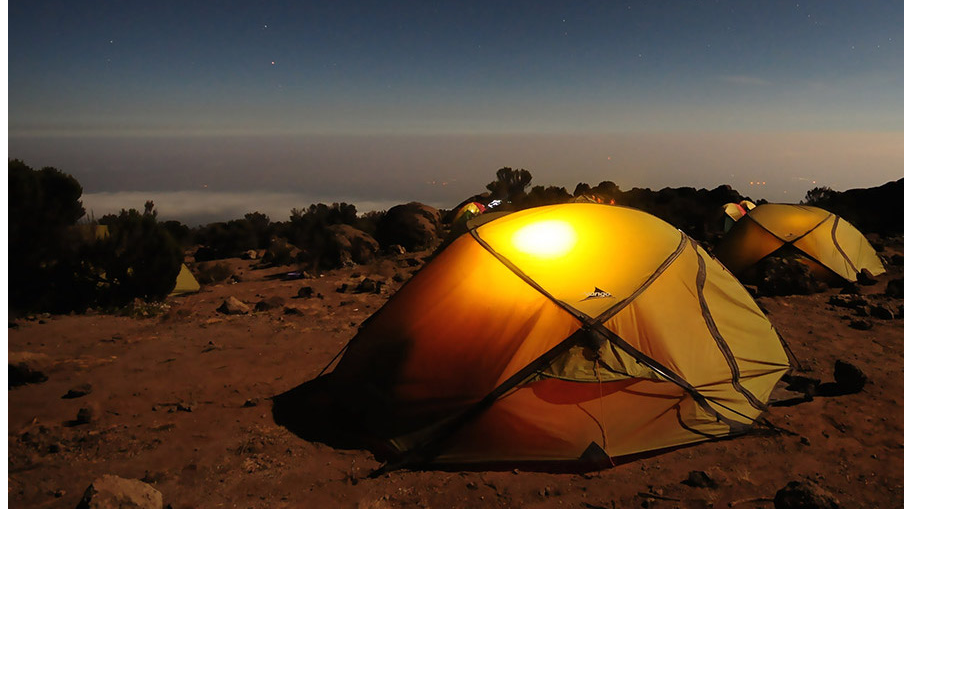
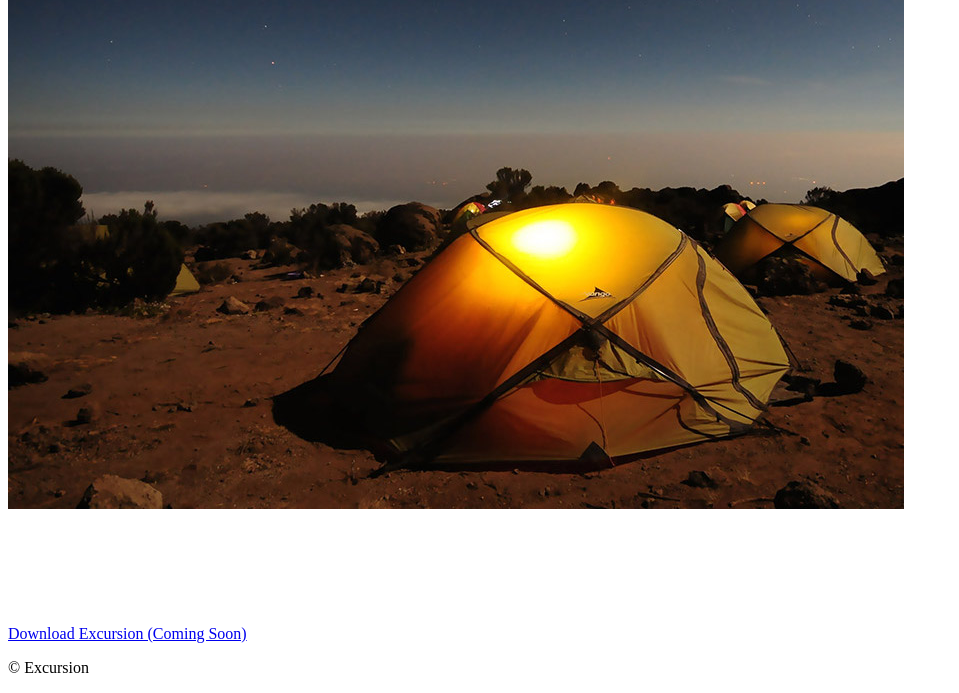
Before and after one commit to nvamsikrishna05/Excursion, a plain HTML site: page index.html in a window 1280 px wide. Shown: the part 270-963 px from the top of the page, without its empty margins (0-959 px from the left). Before the commit the page ends 903 px from the top, so only its background shows below. Drawn offline with Linux system fonts and the light colour scheme.

Commit message:
Links and Footer

```diff
--- a/index.html
+++ b/index.html
@@ -9,7 +9,9 @@
     </head>
     <body>
         <h1>Discover hidden places in the world around you</h1>
-        <a href="#">Download Excursion (Coming Soon)</a>
+        <div class="links">
+            <a href="#">Download Excursion (Coming Soon)</a>
+        </div>
         <div>
             <video  autoplay loop>
                 <source src="./resources/videos/excursion.mp4" type="video/mp4">
@@ -22,5 +24,11 @@
         <div>
             <img src="./resources/images/phone.png" alt="Phone Image">
         </div>
+        <div class="links">
+            <a href="#">Download Excursion (Coming Soon)</a>
+        </div>
+        <footer>
+            <p>&copy; Excursion</p>
+        </footer>
     </body>
 </html>
```
